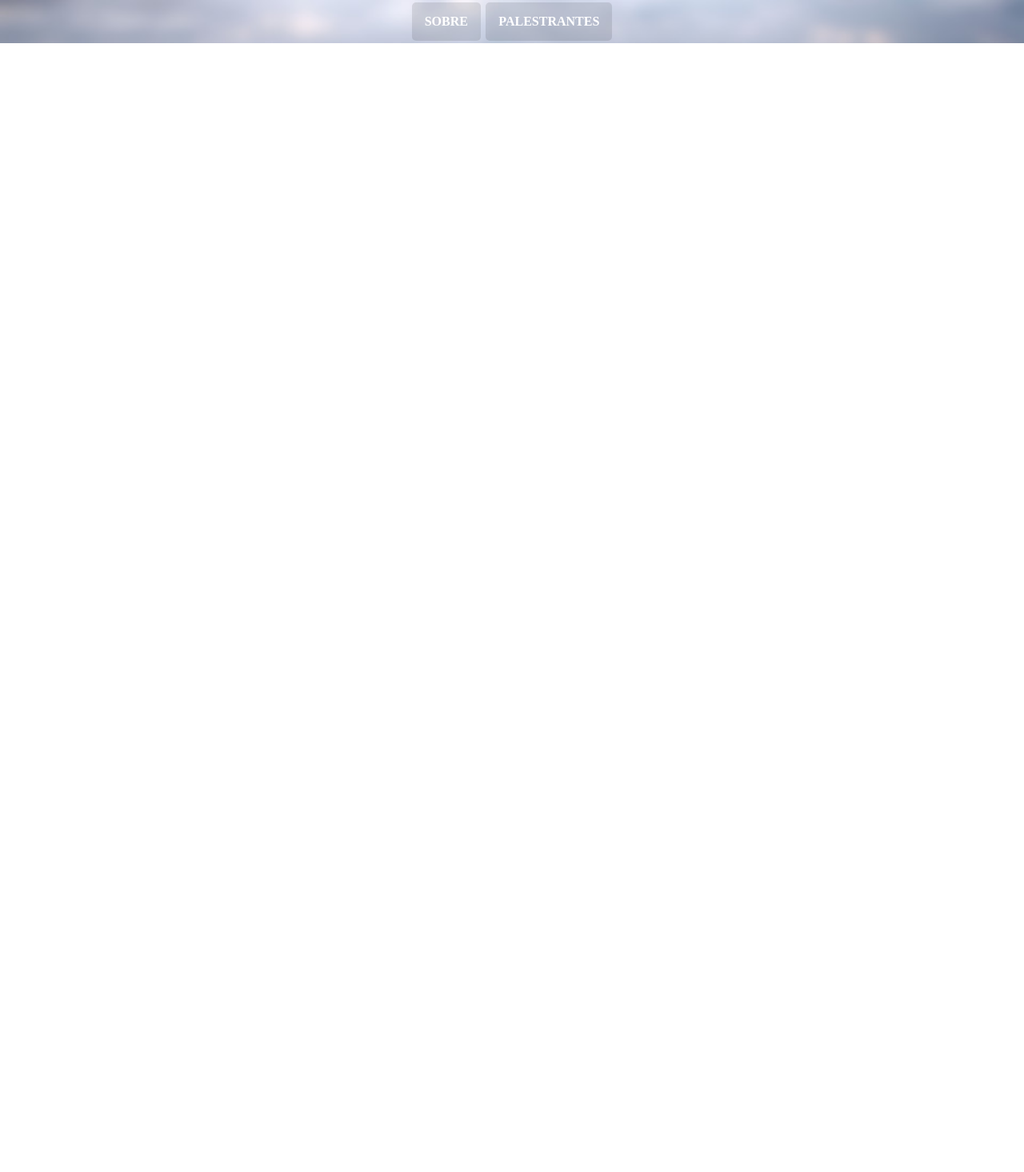
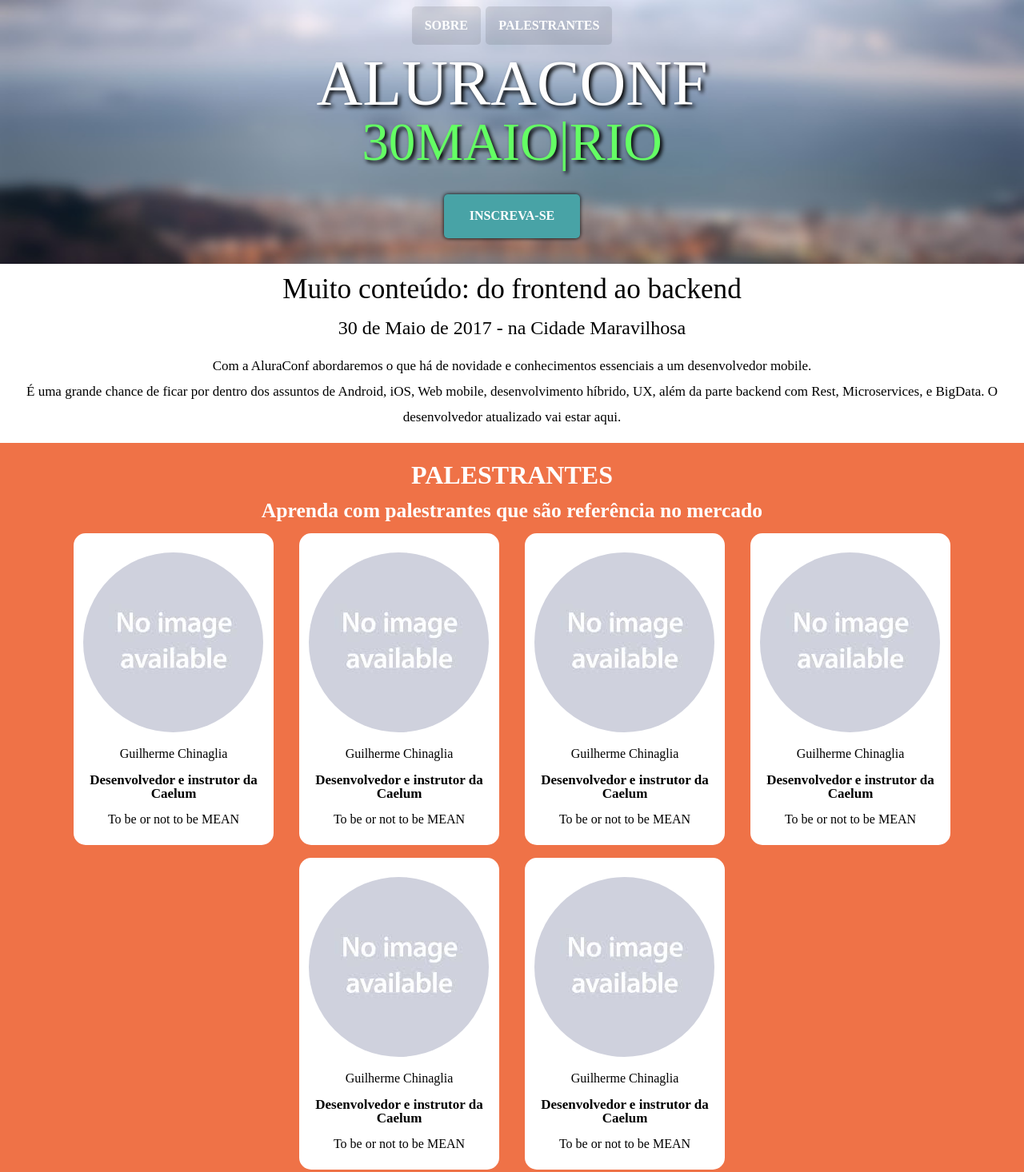
Before and after one commit to Guilherme-Chinaglia/projetofinaldecarreiraalura, a website: page src/index.html in a window 1280 px wide. Shown: the whole page at 80% size. Before the commit the page ends 800 px from the top, so only its background shows below. Drawn offline with nearby package versions, Linux system fonts and the light colour scheme; files that its build step writes are made by us from their sources.

Commit message:
Finished panel-description and panel-speakers

```diff
--- a/gulpfile.js
+++ b/gulpfile.js
@@ -26,7 +26,7 @@
 
 /*Task minfy PNG, JPEG, GIF and SVG images*/
 gulp.task("imagemin", function(){
-	return gulp.src("src/img/*")
+	return gulp.src("src/img/**/*")
 			   .pipe(imagemin())
 			   .pipe(gulp.dest("dist/img"));
 });
--- a/src/index.html
+++ b/src/index.html
@@ -8,7 +8,6 @@
 	<link rel="stylesheet" href="css/style.css">
 </head>
 <body>
-	<div class="container">
 		<header class="header">
 			<nav>
 				<ul class="list-nav">
@@ -16,7 +15,80 @@
 					<li class="item-nav"><a class="link-nav" href="#">palestrantes</a></li>
 				</ul>
 			</nav>
+			<div class="panel-call">
+				<h1 class="title-panel-call">aluraconf</h1>
+				<h2 class="subtitle-panel-call">30maio|rio</h2>
+				<a class="button-panel-call" href="#">inscreva-se</a>
+			</div>
 		</header>
-	</div>
+		<section class="panel-description">
+			<div class="container">
+				<h2 class="title-description">Muito conteúdo: do frontend ao backend</h2>
+				<h3 class="subtitle-description">30 de Maio de 2017 - na Cidade Maravilhosa</h3>
+				<p class="paragraph-description">Com a AluraConf abordaremos o que há de novidade e conhecimentos essenciais a um desenvolvedor mobile.</p>
+				<p class="paragraph-description">É uma grande chance de ficar por dentro dos assuntos de Android, iOS, Web mobile, desenvolvimento híbrido, UX, além da parte backend com Rest, Microservices, e BigData. O desenvolvedor atualizado vai estar aqui.</p>
+			</div>
+		</section>
+		<section class="panel-speakers">
+			<div class="container">
+				<h2 class="title-speakers">palestrantes</h2>
+				<h3 class="subtitle-speakers">Aprenda com palestrantes que são referência no mercado</h3>
+					<ul class="speakers">
+						<li class="speaker">
+							<figure class="speaker-portrait">
+								<img class="speaker-img" src="../img/palestrantes/placeholder.jpeg" alt="">
+								<figcaption class="speaker-name">Guilherme Chinaglia</figcaption>
+								<p class="speaker-bio">Desenvolvedor e instrutor da Caelum</p>
+							</figure>
+								<p class="speaker-speach">To be or not to be MEAN</p>
+						</li>
+
+						<li class="speaker">
+							<figure class="speaker-portrait">
+								<img class="speaker-img" src="../img/palestrantes/placeholder.jpeg" alt="">
+								<figcaption class="speaker-name">Guilherme Chinaglia</figcaption>
+								<p class="speaker-bio">Desenvolvedor e instrutor da Caelum</p>
+							</figure>
+								<p class="speaker-speach">To be or not to be MEAN</p>
+						</li>
+
+						<li class="speaker">
+							<figure class="speaker-portrait">
+								<img class="speaker-img" src="../img/palestrantes/placeholder.jpeg" alt="">
+								<figcaption class="speaker-name">Guilherme Chinaglia</figcaption>
+								<p class="speaker-bio">Desenvolvedor e instrutor da Caelum</p>
+							</figure>
+								<p class="speaker-speach">To be or not to be MEAN</p>
+						</li>
+
+						<li class="speaker">
+							<figure class="speaker-portrait">
+								<img class="speaker-img" src="../img/palestrantes/placeholder.jpeg" alt="">
+								<figcaption class="speaker-name">Guilherme Chinaglia</figcaption>
+								<p class="speaker-bio">Desenvolvedor e instrutor da Caelum</p>
+							</figure>
+								<p class="speaker-speach">To be or not to be MEAN</p>
+						</li>
+
+						<li class="speaker">
+							<figure class="speaker-portrait">
+								<img class="speaker-img" src="../img/palestrantes/placeholder.jpeg" alt="">
+								<figcaption class="speaker-name">Guilherme Chinaglia</figcaption>
+								<p class="speaker-bio">Desenvolvedor e instrutor da Caelum</p>
+							</figure>
+								<p class="speaker-speach">To be or not to be MEAN</p>
+						</li>
+
+						<li class="speaker">
+							<figure class="speaker-portrait">
+								<img class="speaker-img" src="../img/palestrantes/placeholder.jpeg" alt="">
+								<figcaption class="speaker-name">Guilherme Chinaglia</figcaption>
+								<p class="speaker-bio">Desenvolvedor e instrutor da Caelum</p>
+							</figure>
+								<p class="speaker-speach">To be or not to be MEAN</p>
+						</li>
+					</ul>
+			</div>
+		</section>
 </body>
 </html>
--- /dev/null
+++ b/src/scss/_header.scss
@@ -0,0 +1,87 @@
+//header
+.header{
+
+	width: 100%;
+	background: url('../img/destaque.jpeg') no-repeat;
+	background-size: cover;
+}
+
+.list-nav{
+
+	display: flex;
+	justify-content: center;
+	list-style-type: none;
+
+	.item-nav{
+
+		padding: 1rem;
+		margin: .5rem .2rem;
+		background-color: rgba(0, 0, 0, .1);
+		border-radius: 5px;
+
+		&:hover{
+
+			background-color: #48A3A6;
+			cursor: pointer;
+			transition: background-color 1s ease-out;
+		}
+	}
+
+	.link-nav{
+
+		color: #fff;
+		font-weight: bold;
+		text-decoration: none;
+		text-transform: uppercase;
+	}
+}
+
+.panel-call{
+
+	display: flex;
+	align-items: center;
+	flex-direction: column;
+
+	.title-panel-call{
+
+		font-size: 3.3rem;
+		text-transform: uppercase;
+
+		color: #fff;
+		text-shadow: 3px 3px 5px #000;
+
+		@media screen and (min-width: 768px) {
+
+			font-size: 5rem;
+		}
+	}
+
+	.subtitle-panel-call{
+
+		font-size: 2.9rem;
+		text-transform: uppercase;
+
+		color: #64ff64;
+		text-shadow: 3px 3px 5px #000;
+
+		@media screen and (min-width: 768px) {
+
+			font-size: 4.2rem;
+		}
+	}
+
+	.button-panel-call{
+
+		text-transform: uppercase;
+		text-decoration: none;
+		font-weight: bold;
+		padding: 1.2rem 2rem;
+		margin: 2rem 0;
+
+		color: #fff;
+
+		background-color: #48A3A6;
+		border-radius: 5px;
+		box-shadow: 0px 0px 5px #000;
+	}
+}
--- /dev/null
+++ b/src/scss/_panel-description.scss
@@ -0,0 +1,28 @@
+//panel-description
+.panel-description{
+
+	margin: 1rem 0;
+	display: flex;
+	flex-direction: column;
+	line-height: 2rem;
+
+	.title-description{
+
+		margin-bottom: 1rem;
+		font-size: 2.2rem;
+		text-align: center;
+	}
+
+	.subtitle-description{
+
+		margin-bottom: 1rem;
+		font-size: 1.5rem;
+		text-align: center;
+	}
+
+	.paragraph-description{
+
+		text-align: center;
+		font-size: 17px;
+	}
+}
--- /dev/null
+++ b/src/scss/helpers/_base.scss
@@ -0,0 +1,6 @@
+//base
+.container{
+
+	width: 96%;
+	margin: 0 auto;
+}
--- /dev/null
+++ b/src/scss/helpers/_placeholder.scss
@@ -0,0 +1,6 @@
+%title-subtitle{
+
+	text-align: center;
+	color: #fff;
+	font-weight: bold;
+}
--- a/src/scss/style.scss
+++ b/src/scss/style.scss
@@ -1,39 +1,77 @@
 @import 'reset';
 
+//base
+@import	'helpers/_base';
+@import	'helpers/_placeholder';
 //header
-.header{
+@import '_header';
+//panel-description
+@import '_panel-description';
 
-	width: 100%;
-	background: url('../img/destaque.jpeg') no-repeat;
-	background-size: cover;
+//speakers
+.panel-speakers{
+
+	padding: 1.5rem 0;
+	background-color: #ef7247;
+
+	.title-speakers{
+
+		@extend %title-subtitle;
+		font-size: 2rem;
+		text-transform: uppercase;
+		margin-bottom: 1rem;
 	}
 
-.list-nav{
+	.subtitle-speakers{
+
+		@extend %title-subtitle;
+		font-size: 1.6rem;
+	}
+
+	.speakers{
 
 		display: flex;
 		justify-content: center;
-	list-style-type: none;
+		flex-wrap: wrap;
+		align-items: flex-start;
+		margin-top: 1rem;
+	}
 
-	.item-nav{
+	.speaker{
 
-		padding: 1rem;
-		margin: .2rem;
-		background-color: rgba(0, 0, 0, .1);
-		border-radius: 5px;
+		width: 250px;
+		padding: 1.5rem 0;
+		margin-bottom: 1rem;
+		margin-left: 1rem;
+		margin-right: 1rem;
+		background-color: #fff;
+		border-radius: 15px;
 
-		&:hover{
+		.speaker-portrait{
 
-			background-color: #48A3A6;
-			cursor: pointer;
-			transition: background-color 1s ease-out;
+			text-align: center;
+
+			.speaker-img{
+
+				border-radius: 50%;
+			}
+
+			.speaker-name{
+
+				margin-top: 1rem;
+			}
+
+			.speaker-bio{
+
+				font-weight: bold;
+				font-size: 17px;
+				margin: 1rem 0;
 			}
 		}
 
-	.link-nav{
+		.speaker-speach{
 
-		color: #fff;
-		font-weight: bold;
-		text-decoration: none;
-		text-transform: uppercase;
+			text-align: center;
 		}
 	}
+}
```
Also changed, not shown: 1 other file. Lines whose indentation alone changed are shown as unchanged.
